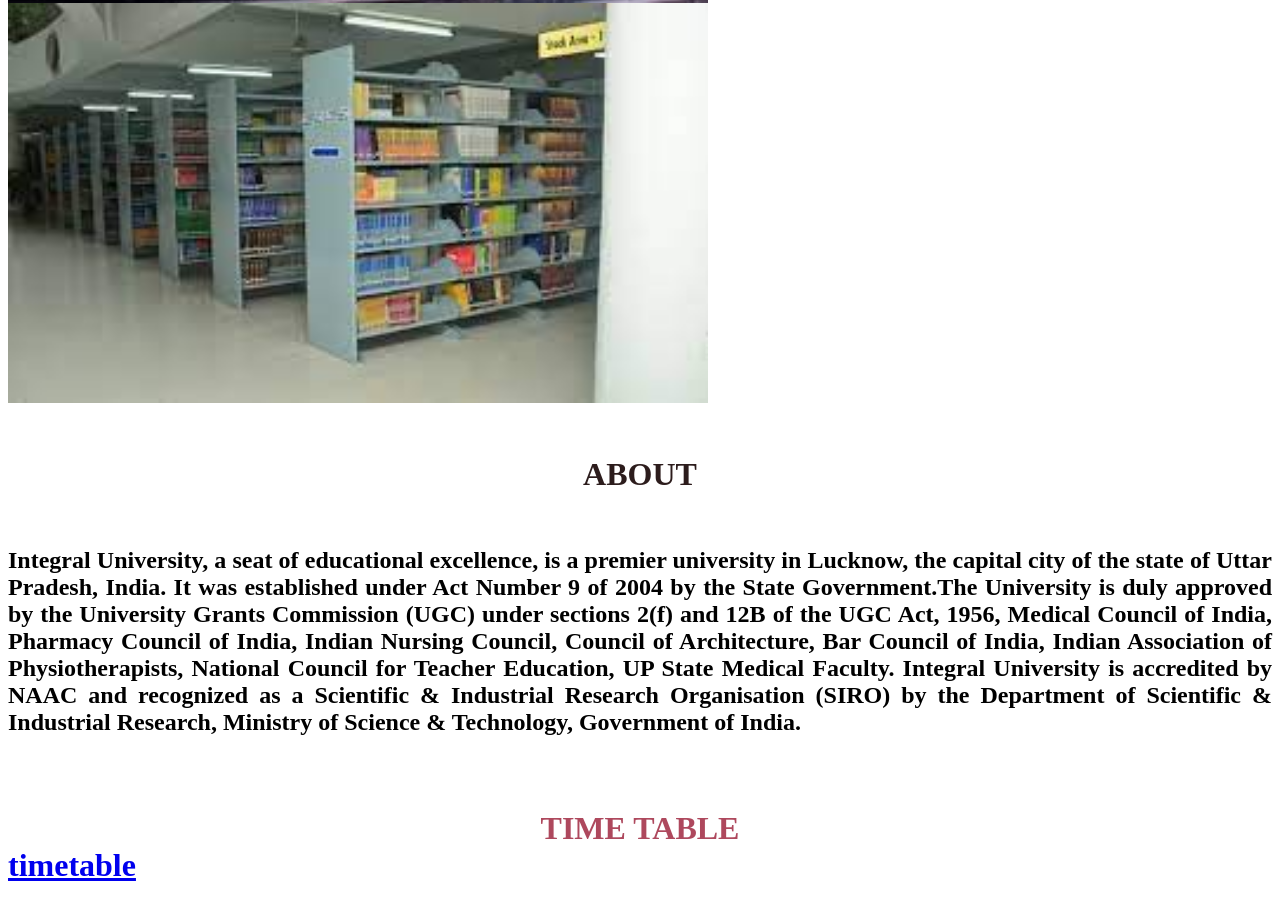
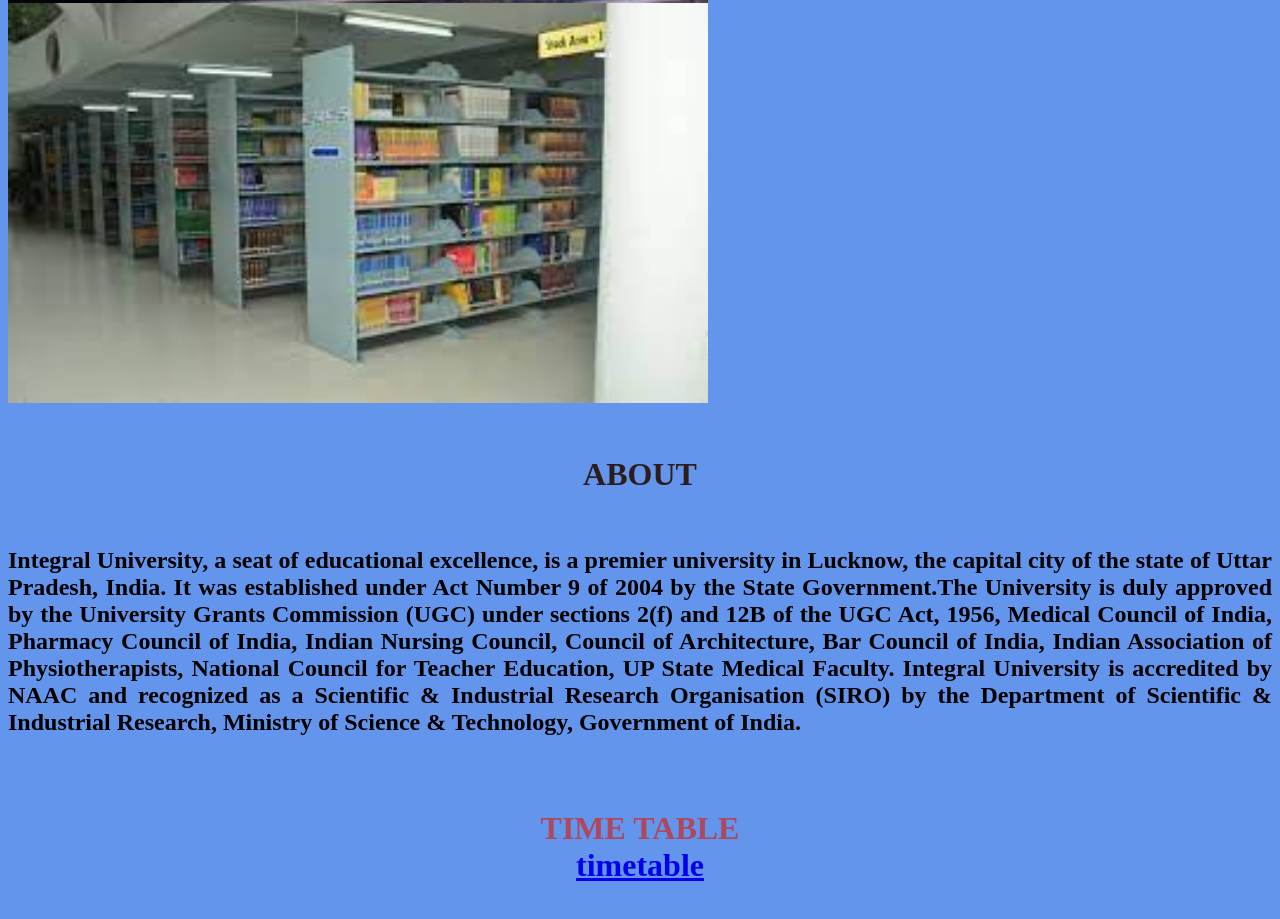
Before and after one commit to haseeb6811/iul_project1, a plain HTML site: page index.html in a window 1280 px wide. Shown: the part 5270-6189 px from the top of the page. Drawn offline with Linux system fonts and the light colour scheme.

Commit message:
Update page.css

```diff
--- a/page.css
+++ b/page.css
@@ -98,5 +98,8 @@
 
 }
 #time{
-    text-align: left;
+    text-align: center;
 }
+html{
+    background-color: cornflowerblue;
+}
```
